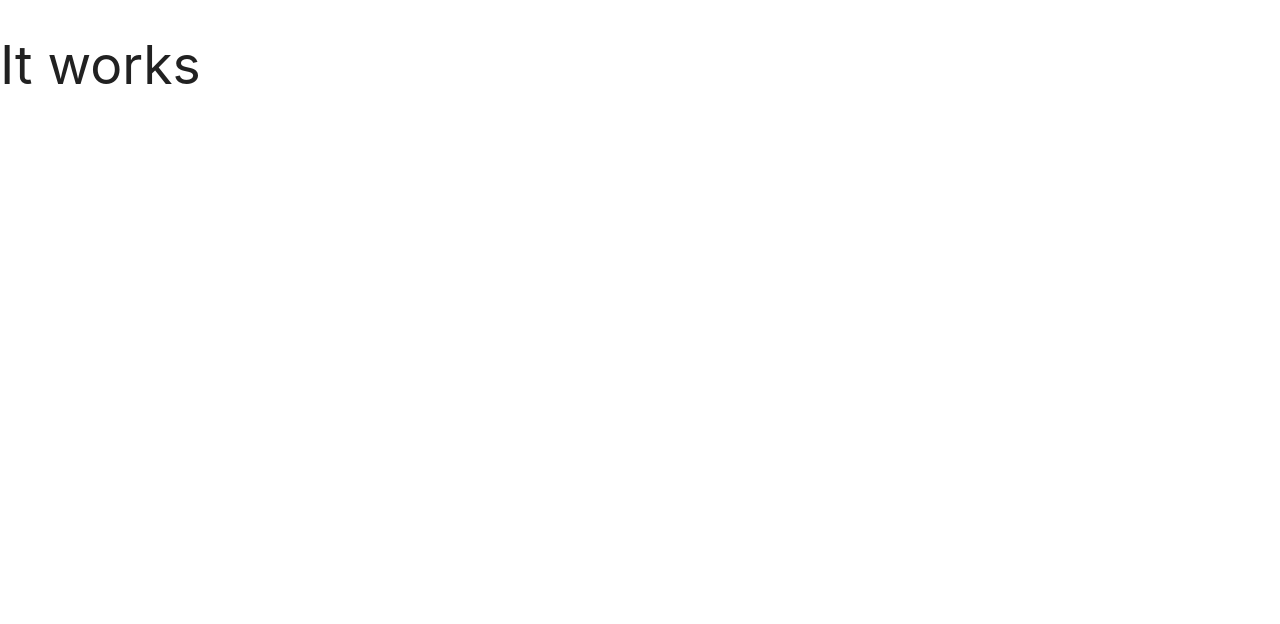
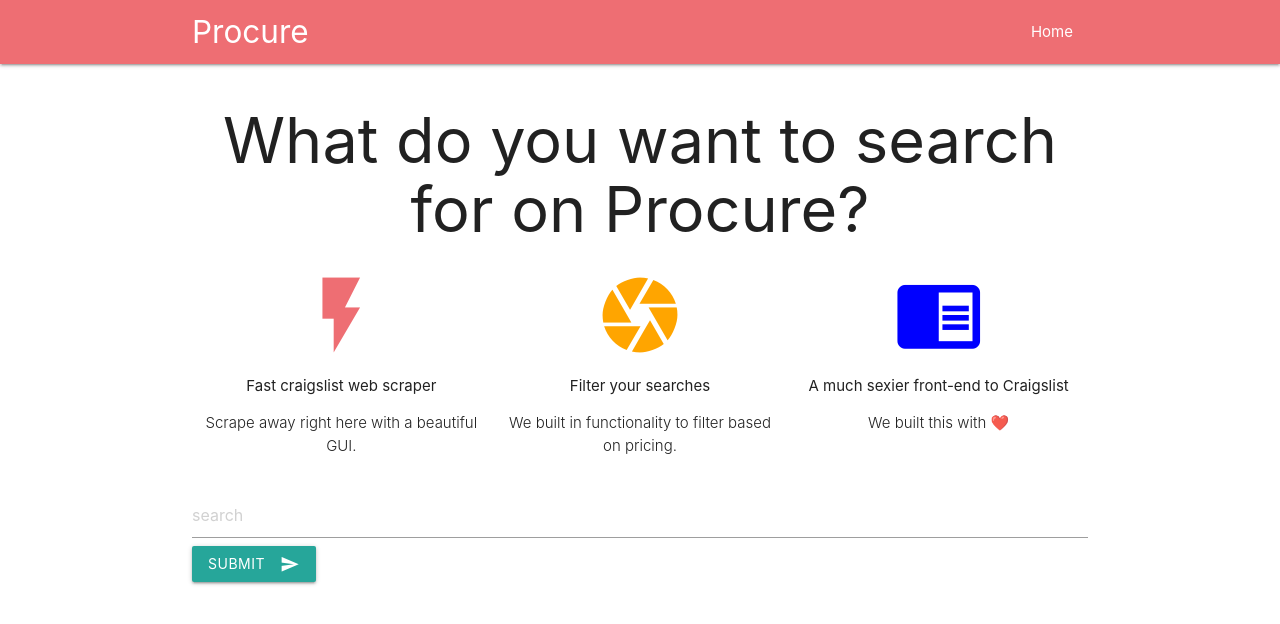
Before and after one commit to icecolddeveloper/Procure, a Django app: page / in a window 1280 px wide. Before the commit the part shown is almost empty. Shown: the top 624 px of the page. Run offline with Django 3.2, Linux system fonts and the light colour scheme.

Commit message:
Adde craiglist search funtionality

```diff
--- a/my_app/views.py
+++ b/my_app/views.py
@@ -20,15 +20,19 @@
     data = response.text
     soup = BeautifulSoup(data, features='html.parser')
 
-    post_listings = soup.find_all('li', {'class': 'result-row'})
+    post_listings = soup.find_all('a', {'class': 'result-title'})
+
+    post_title = post_listings[0].find(class_='result-title').text
+    post_url = post_listings[0].find('a').get('href')
+    post_price = post_listings[0].find(class_='result-price').text
 
     final_postings = []
 
     for post in post_listings:
-        post_title = post.find(class_='result-title').text
+        post_title = post.find('a', {'class': 'result-title'}).text
         post_url = post.find('a').get('href')
 
-        if post.find(class_='result-price'):
+        if post.find(class_='result-title'):
             post_price = post.find(class_='result-price').text
         else:
             post_price = 'N/A'
@@ -40,11 +44,11 @@
         else:
             post_image_url = 'https://craigslist.org/images/peace.jpg'
 
-        final_postings.append((post_title, post_url, post_price, post_image_url))
+    final_postings.append((post_title, post_url, post_price))
 
     stuff_for_frontend = {
         'search': search,
-        'final_postings': final_postings,
+        'final_posting': final_postings,
     }
 
     return render(request, 'my_app/new_search.html', stuff_for_frontend)
--- a/templates/base.html
+++ b/templates/base.html
@@ -1,4 +1,3 @@
-{% load staticfiles %}
 {% load static %}
 
 <html lang="en">
@@ -12,9 +11,62 @@
     <link href="https://fonts.googleapis.com/icon?family=Material+Icons" rel="stylesheet">
 
 </head>
+<body>
+<nav>
+    <div class="container nav-wrapper">
+        <a href="/" class="brand-logo">Procure</a>
+        <ul id="nav-mobile" class="right">
+            <li><a href="/">Home</a></li>
+        </ul>
+    </div>
+</nav>
 
-<body>
-<h2>It works</h2>
+<div class="container">
+    <h1 style="text-align: center">What do you want to search for on Procure?</h1>
+    <div class="row">
+        <div class="col s4">
+            <!-- Promo Content 1 goes here -->
+            <div class="center">
+                <i class="large material-icons" style="color: #EE6E73">flash_on</i>
+                <p>Fast craigslist web scraper</p>
+                <p class="light center">Scrape away right here with a beautiful GUI.</p>
+            </div>
+        </div>
 
+        <div class="col s4">
+            <!-- Promo Content 2 goes here -->
+            <div class="center">
+                <i class="large material-icons" style="color: orange">camera</i>
+                <p>Filter your searches</p>
+                <p class="light center">We built in functionality to filter based on pricing.</p>
+            </div>
+        </div>
+
+        <div class="col s4">
+            <!-- Promo Content 3 goes here -->
+            <div class="center">
+                <i class="large material-icons" style="color: blue">chrome_reader_mode</i>
+                <p>A much sexier front-end to Craigslist</p>
+                <p class="light center">We built this with ❤️</p>
+            </div>
+        </div>
+    </div>
+
+    <form action="{% url 'new_search' %}" method="post">
+        {% csrf_token %}
+        <label>
+            <input type="text" name="search" placeholder="search">
+        </label>
+        <button class="btn waves-effect waves-light" type="submit" name="action">Submit
+            <i class="material-icons right">send</i>
+        </button>
+    </form>
+
+    {% block content %}
+
+    {% endblock content %}
+</div>
+
+<script src="https://cdnjs.cloudflare.com/ajax/libs/materialize/1.0.0/js/materialize.min.js"></script>
 </body>
 </html>
--- a/templates/my_app/new_search.html
+++ b/templates/my_app/new_search.html
@@ -20,4 +20,5 @@
             </div>
         {% endfor %}
     </div>
+
 {% endblock content %}
```
Also changed, not shown: 1 other file.
